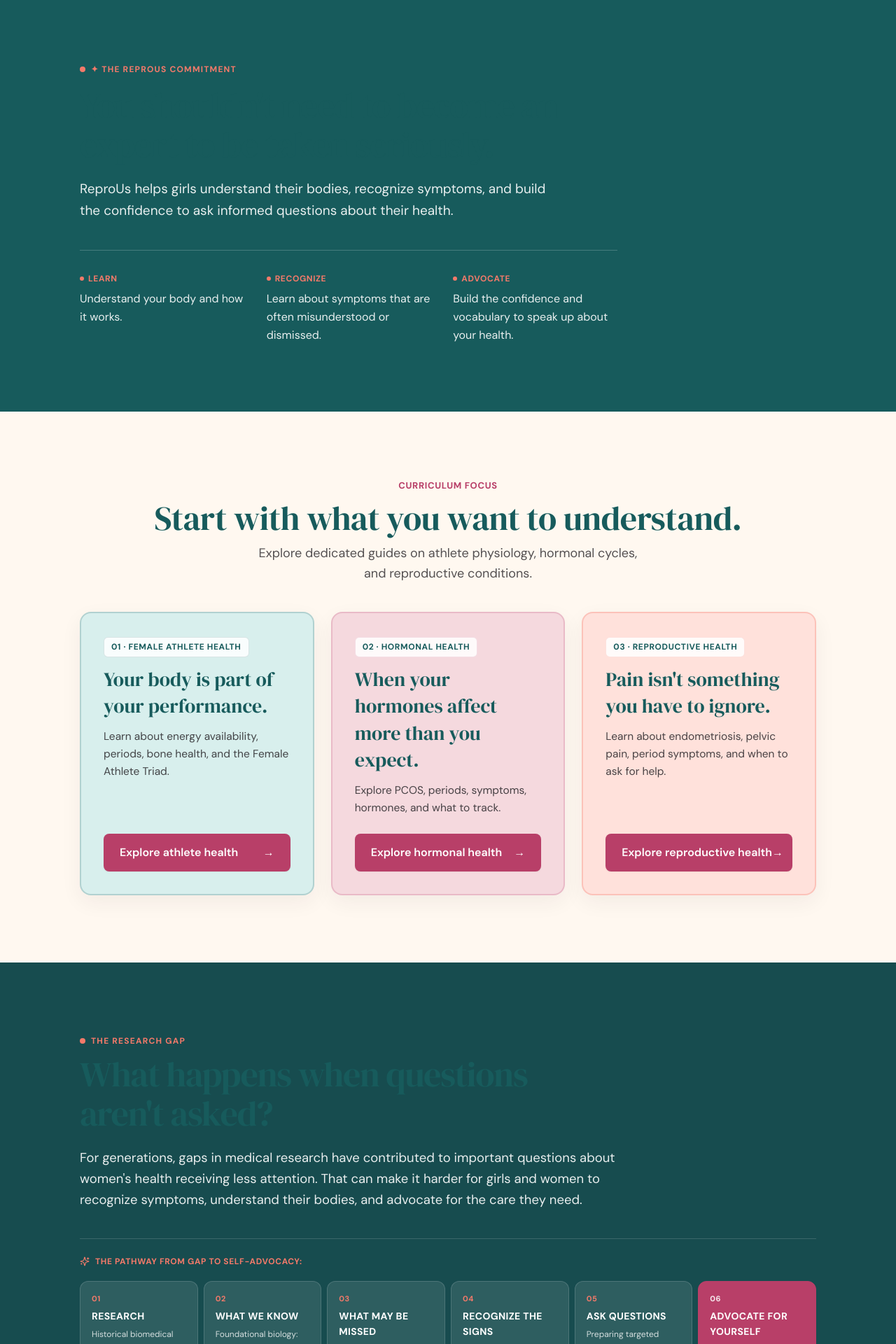
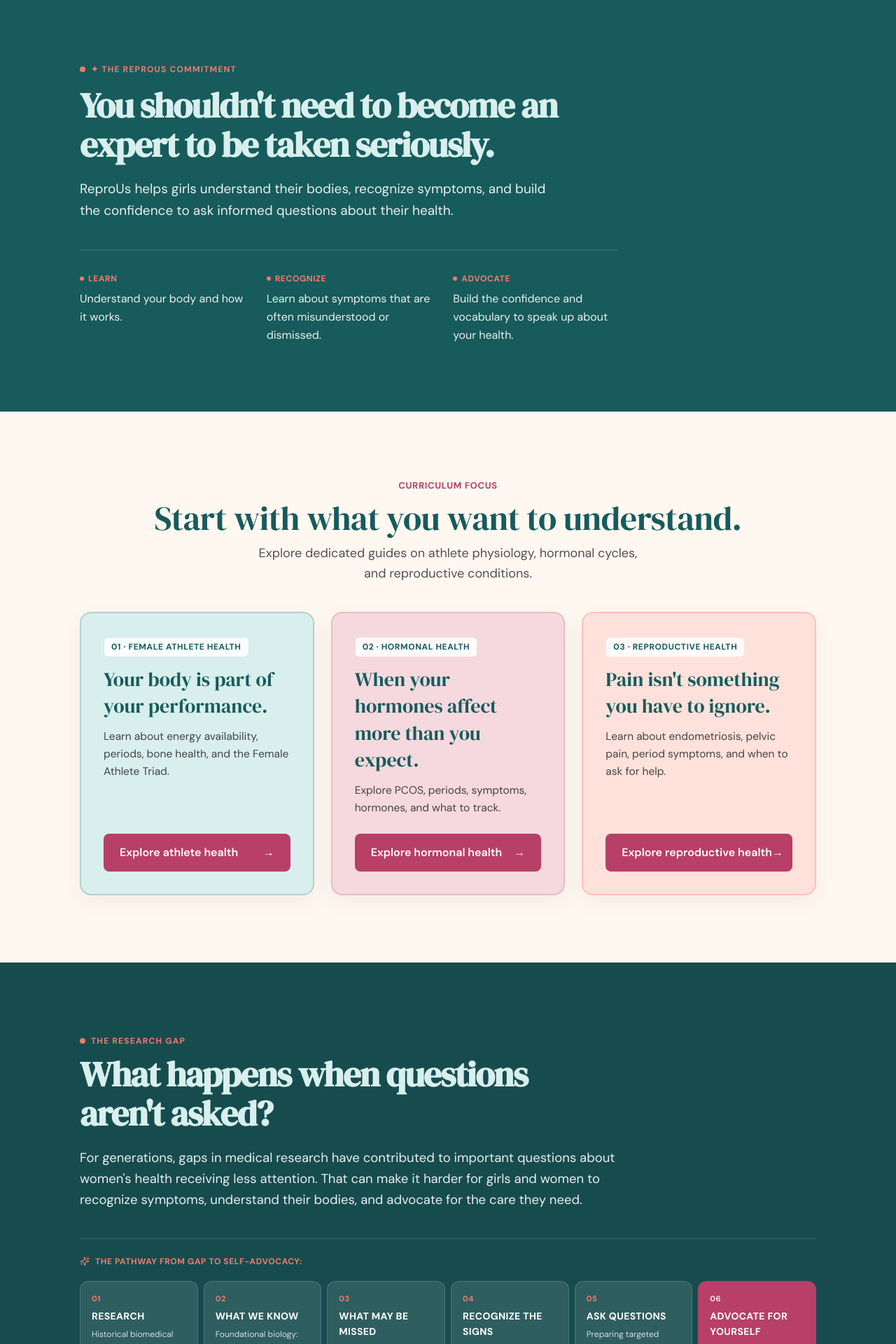
Before and after one commit to sjmaverick26/reprous-webapp, a Next.js app: page / in a window 1280 px wide. Shown: the part 840-2760 px from the top of the page at 70% size. Built offline with nearby package versions, Linux system fonts and the light colour scheme; no server answers.

Commit message:
style: fix font-serif css specificity and ensure light teal contrast on headings

```diff
--- a/src/app/globals.css
+++ b/src/app/globals.css
@@ -56,6 +56,7 @@
   scroll-behavior: smooth;
 }
 
+@layer base {
   body {
     margin: 0;
     background-color: var(--page-bg);
@@ -92,10 +93,11 @@
     line-height: 1.2;
   }
 
-h4, .font-serif {
+  h4, .text-h4 {
     font-family: var(--font-dm-serif), 'DM Serif Display', Georgia, serif;
     color: var(--deep-teal);
     font-weight: 400;
+  }
 }
 
 /* Accessibility Modes */
--- a/src/components/pages/HomeView.tsx
+++ b/src/components/pages/HomeView.tsx
@@ -413,7 +413,7 @@
               <span>✦ THE REPROUS COMMITMENT</span>
             </div>
 
-            <h2 className="text-3xl md:text-[44px] lg:text-[50px] font-bold font-serif text-light-teal leading-[1.12] mb-5 tracking-tight">
+            <h2 className="text-3xl md:text-[44px] lg:text-[50px] font-bold font-serif text-light-teal !text-light-teal leading-[1.12] mb-5 tracking-tight">
               You shouldn&apos;t need to become an expert to be taken seriously.
             </h2>
 
@@ -558,7 +558,7 @@
           </div>
 
           {/* Large heading */}
-          <h2 className="text-3xl md:text-[44px] lg:text-[50px] font-bold font-serif text-light-teal leading-[1.12] mb-5 tracking-tight max-w-3xl">
+          <h2 className="text-3xl md:text-[44px] lg:text-[50px] font-bold font-serif text-light-teal !text-light-teal leading-[1.12] mb-5 tracking-tight max-w-3xl">
             What happens when questions aren&apos;t asked?
           </h2>
 
```
Lines whose indentation alone changed are shown as unchanged.
